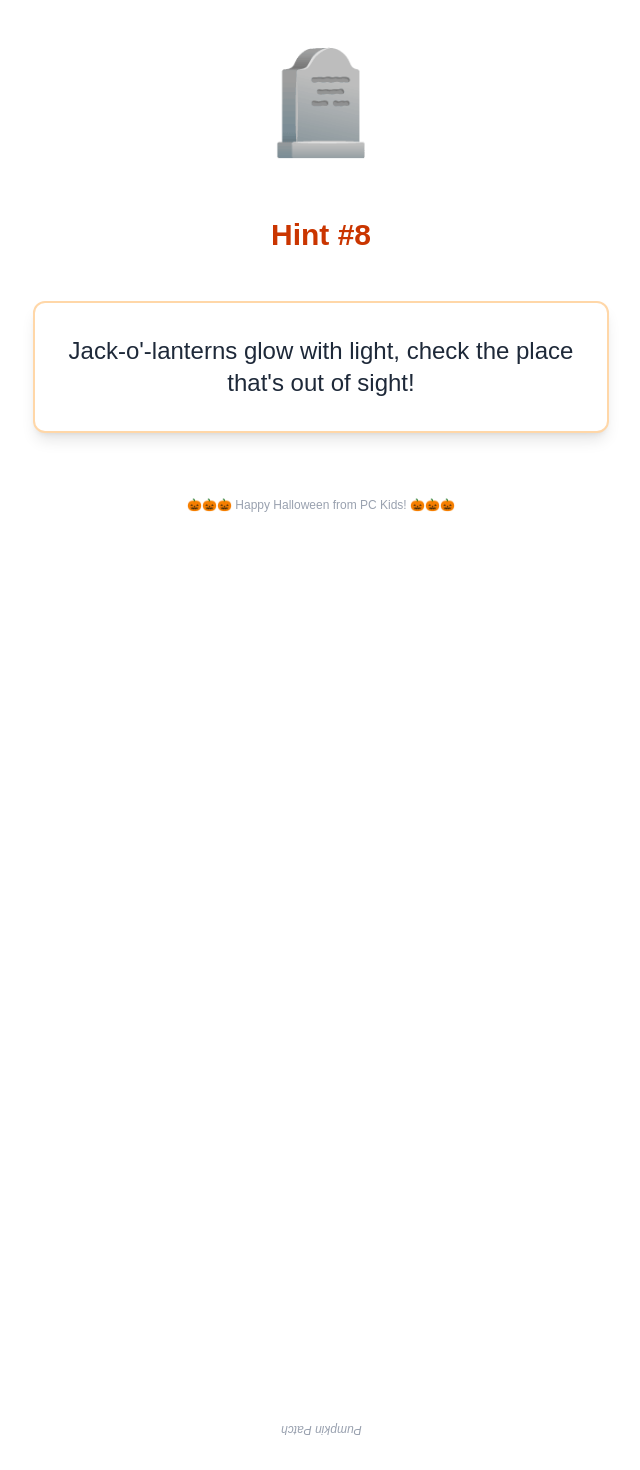
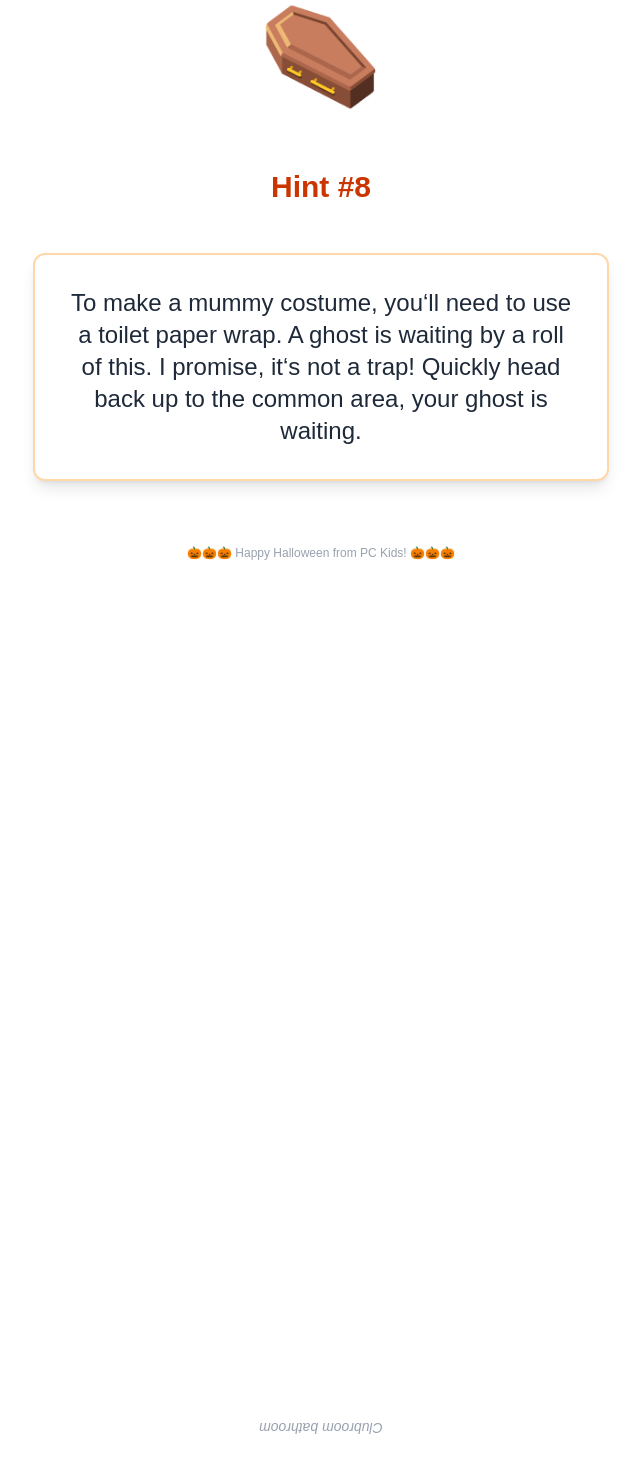
Before and after one commit to raearnold/pc-kids-halloween-hunt-2025, a Next.js app: page /pc-kids-halloween-hunt-2025/6A0DAD in a window 1280 px wide. Shown: the part 130-1600 px from the top of the page, without its empty margins (319-959 px from the left). Built offline with nearby package versions, Linux system fonts and the light colour scheme.

Commit message:
fix: add actual clues

```diff
--- a/src/app/[id]/page.tsx
+++ b/src/app/[id]/page.tsx
@@ -21,13 +21,11 @@ export default async function HintPage({ params }: { params: { id: string } }) {
   if (!hintObj) {
     notFound();
   }
-  const { id: hintId, text: hintText, answer: hintAnswer } = hintObj;
-
-  const icons = ['🦴', '🎃', '🕸️', '🧛‍♂️', '🧟', '🧙', '🦇', '🕷️', '🪦', '🦉', '⚰️', '🧹', '🧑‍🎤',];
+  const { id: hintId, text: hintText, answer: hintAnswer, icon: hintIcon } = hintObj;
 
   return (<>
     <div className="flex flex-col items-center justify-center min-h-screen p-8 gap-8 text-center">
-      <span className="mb-2 text-[100px]" role="presentation">{icons[hintId % icons.length]}</span>
+      <span className="mb-2 text-[100px]" role="presentation">{hintIcon}</span>
       <h1 className="text-3xl font-bold text-orange-700 mb-4">Hint #{hintId}</h1>
       <div className="bg-white rounded-xl shadow-lg p-8 border-2 border-orange-200 text-2xl text-center text-gray-800 max-w-xl">
         {hintText}
@@ -36,7 +34,7 @@ export default async function HintPage({ params }: { params: { id: string } }) {
     </div>
     { hintAnswer &&
       <div className="min-h-screen p-8 flex justify-center pointer-events-none select-none">
-        <em className="text-xs text-gray-400 rotate-180">{hintAnswer}</em>
+        <em className="text-sm text-gray-400 rotate-180">{hintAnswer}</em>
       </div>
     }
   </>
--- a/src/app/hunt-config.json
+++ b/src/app/hunt-config.json
@@ -6,50 +6,65 @@
     "hints": [
         {
             "id": 1,
-    "text": "I'm round and orange, with a spooky face. Find me where you carve and place!",
-    "answer": "Pumpkin Patch"
+            "text": "Tonight, you may see witches, goblins, or ghouls. Or perhaps you‘ll find a friendly little ghost \"chilling\" where drinks are kept cool for your next clue.",
+            "answer": "Clubroom kitchen counter",
+            "icon": "👻"
         },
         {
             "id": 2,
-    "text": "Witches fly and black cats prowl, look for your clue where you hear an owl!",
-    "answer": "Pumpkin Patch"
+            "text": "Witches cackle and ghosts say \"boo\". I‘d check where mail is sorted for your next clue.",
+            "answer": "Mailroom bulletin board",
+            "icon": "🪦"
         },
         {
             "id": 3,
-    "text": "Ghosts go boo and goblins play, your next hint is where you rest each day!",
-    "answer": "Pumpkin Patch"
+            "text": "Werewolves howl looking for treats, find your next ghost where puppies like to eat.",
+            "answer": "Lobby dog treat counter",
+            "icon": "🐺"
         },
         {
             "id": 4,
-    "text": "Candy corn and chocolate bars, check the place you keep your jars!",
-    "answer": "Pumpkin Patch"
+            "text": "Ding, dong, I hear someone at the door. Is it trick or treaters or maybe just a friendly ghost? Quick, run to the door and let in your ghost with your next clue",
+            "answer": "Counter by Lobby parking garage door",
+            "icon": "🦉"
         },
         {
             "id": 5,
-    "text": "Bats at night take to the sky, your next clue is where clothes dry!",
-    "answer": "Pumpkin Patch"
+            "text": "Halloween is known for being a spooky night. Find your next clue where Witches fly high into the night sky. Up, up, and away you go to find your next ghost with a clue.",
+            "answer": "Rooftop elevator bank",
+            "icon": "🧙"
         },
         {
             "id": 6,
-    "text": "Spiders spin webs, witches stir brew, look for your hint in a stinky shoe!",
-    "answer": "Pumpkin Patch"
+            "text": "Hurry up, don‘t be late, your little ghost is getting cold. He‘s waiting next to something orange and round. It grows from a plant and sits on the ground.",
+            "answer": "Pumpkin in a Rooftop flowerpot",
+            "icon": "🎃"
         },
         {
             "id": 7,
-    "text": "Skeletons dance and mummies creep, your next clue is where you sleep!",
-    "answer": "Pumpkin Patch"
+            "text": "Witches fly into the night, but zombies linger down below. Take a trip to the lower level where your ghost is hiding with your next clue.",
+            "answer": "LT elevator bank",
+            "icon": "🧟"
         },
         {
             "id": 8,
-    "text": "Jack-o'-lanterns glow with light, check the place that's out of sight!",
-    "answer": "Pumpkin Patch"
+            "text": "To make a mummy costume, you‘ll need to use a toilet paper wrap. A ghost is waiting by a roll of this. I promise, it‘s not a trap! Quickly head back up to the common area, your ghost is waiting.",
+            "answer": "Clubroom bathroom",
+            "icon": "⚰️"
         },
         {
             "id": 9,
-    "text": "Monsters mash and zombies moan, your next hint is by the phone!",
-    "answer": "Pumpkin Patch"
+            "text": "Can you watch a skeleton dance and do your own monster mash? This little ghost is getting tired and winding down for the night. Don‘t interrupt his favorite movie, Casper to find the final clue.",
+            "answer": "Clubroom TV",
+            "icon": "🕸️"
+        },
+        {
+            "id": 10,
+            "text": "Will you be a ninja, superhero, zombie, or clown? Or maybe a princess wearing a crown? A Halloween costume can be hard to choose, but not a bedtime story. Find your last ghost where you choose your next book.",
+            "answer": "Children‘s bookshelf at back of clubroom",
+            "icon": "🧛‍♂️"
         }
     ],
-  "congratsMessage": "You've completed the PC Kids 2025 Halloween Scavenger Hunt.",
-  "prizeInstructions": "Please pick up your gift bag."
+    "congratsMessage": "Congratulations, you found all the ghosts and solved all the spooky clues!",
+    "prizeInstructions": "Look in the toy bin for your Halloween surprise!"
 }
--- a/src/app/secret-index/page.tsx
+++ b/src/app/secret-index/page.tsx
@@ -11,6 +11,7 @@ export default function SecretIndex() {
   return (
     <div className="flex flex-col items-center justify-center min-h-screen p-8 gap-8">
       <div className="flex flex-col items-center gap-2">
+
         <h1 className="text-4xl font-bold text-orange-600 drop-shadow-lg mb-2">{title}</h1>
         <p className="text-lg text-gray-700 mb-4">Welcome! This is the secret index page for grown-ups. Each link below leads to a unique hint page for the scavenger hunt. Share the QR code for each page with your hunters!</p>
       </div>
```
Also changed, not shown: public/qr-codes/hint-10.png (added), 32 other files (tests, documents, lock files or other folders). Lines whose indentation alone changed are shown as unchanged.
